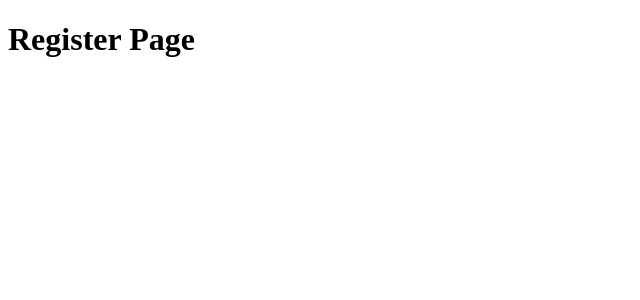
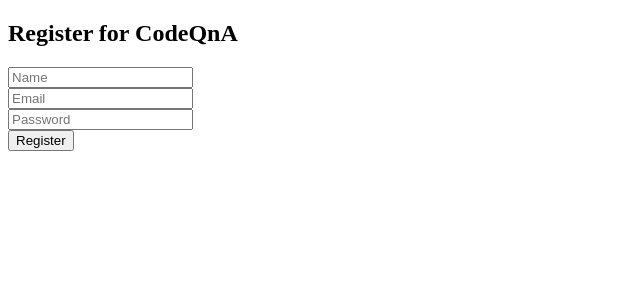
Before and after one commit to Sayem-75/CodeQnA, a React (Create React App) app in the folder frontend/: page /register in a window 1280 px wide. Shown: the top 300 px of the page, without its empty margins (0-640 px from the left). Built offline with nearby package versions, Linux system fonts and the light colour scheme.

Commit message:
Login and registration pages created

```diff
--- a/frontend/src/pages/Login.js
+++ b/frontend/src/pages/Login.js
@@ -1,5 +1,70 @@
+import {useState} from 'react';
+import { useNavigate } from 'react-router-dom'
+
 function Login() {
-    return <h1>Login Page</h1>;
+    const [email, setEmail] = useState('');
+    const [password, setPassword] = useState('');
+    const [error, setError] = useState('');
+    const navigate =  useNavigate();
+
+    const handleSubmit = async (e) => {
+        e.preventDefault();
+        setError('');
+
+        try {
+            const response = await fetch('http://localhost:3000/login', {
+                method: 'POST',
+                headers: { 'Content-Type': 'application/json'},
+                credentials: 'include', // Include cookies for session
+                body: JSON.stringify({ email: email.trim(), password })
+            });
+
+            const data = await response.json();
+
+            if (data.success) {
+                // Store user info locally (basic)
+                localStorage.setItem('userId', data.id);
+
+                // Optional: store role if returned
+                // localStorage.setItem('role', data.role);
+
+                navigate('/channels');
+            } else {
+                setError(data.message || 'Login failed');
+            }
+        } catch (err) {
+            console.error(err);
+            setError('Something went wrong. Please try again.');
+        }
+    };
+
+    return (
+        <div>
+            <h2>Login to CodeQnA</h2>
+            <form onSubmit={handleSubmit}>
+                <input
+                    type="email"
+                    placeholder="Email"
+                    value={email}
+                    required
+                    onChange={(e) => setEmail(e.target.value)}
+                /><br />
+
+                <input
+                    type="password"
+                    placeholder="Password"
+                    value={password}
+                    required
+                    onChange={(e) => setPassword(e.target.value)}
+                /><br />
+
+                <button type="submit">Login</button>
+            </form>
+
+            {error && <p style={{ color:'red'}}>{error}</p>}
+        </div>
+    );
 }
 
+
 export default Login;
--- a/frontend/src/pages/Register.js
+++ b/frontend/src/pages/Register.js
@@ -1,5 +1,75 @@
+import {useState} from 'react';
+import { useNavigate } from 'react-router-dom'
+
 function Register() {
-    return <h1>Register Page</h1>;
+    const [name, setName] = useState('');
+    const [email, setEmail] = useState('');
+    const [password, setPassword] = useState('');
+    const [error, setError] = useState('');
+    const navigate =  useNavigate();
+
+    const handleSubmit = async (e) => {
+        e.preventDefault();
+        setError('');
+
+        try {
+            const response = await fetch('http://localhost:3000/register', {
+                method: 'POST',
+                headers: { 'Content-Type': 'application/json'},
+                credentials: 'include', // Include cookies for session
+                body: JSON.stringify({ name: name.trim(), email: email.trim(), password })
+            });
+
+            const data = await response.json();
+
+            if (data.success) {
+                localStorage.setItem('userId', data.id);
+                navigate('/channels');
+            } else {
+                setError(data.message || 'Registration failed');
+            }
+        } catch (err) {
+            console.error(err);
+            setError('Something went wrong. Please try again.');
+        }
+    };
+
+    return (
+        <div>
+            <h2>Register for CodeQnA</h2>
+            <form onSubmit={handleSubmit}>
+                <input
+                    type="text"
+                    placeholder="Name"
+                    value={name}
+                    required
+                    onChange={(e) => setName(e.target.value)}
+                /><br />
+
+                <input
+                    type="email"
+                    placeholder="Email"
+                    value={email}
+                    required
+                    onChange={(e) => setEmail(e.target.value)}
+                /><br />
+
+                <input
+                    type="password"
+                    placeholder="Password"
+                    value={password}
+                    required
+                    onChange={(e) => setPassword(e.target.value)}
+                /><br />
+
+                <button type="submit">Register</button>
+            </form>
+
+            {error && <p style={{ color:'red'}}>{error}</p>}
+        </div>
+    );
 }
 
+
+
 export default Register;
```
Also changed, not shown: 1 other file (tests, documents, lock files or other folders).
